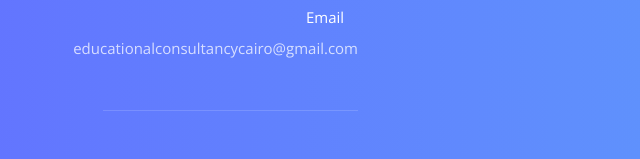
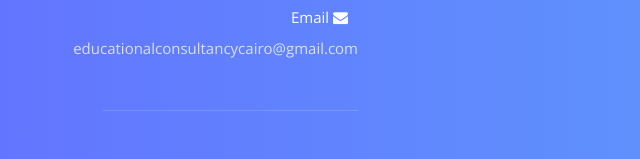
Before and after one commit to cairoec/cairoec.github.io, a plain HTML site: page index.html in a window 1280 px wide. Shown: the part 3932-4091 px from the top of the page, 77-717 px from the left. Drawn offline with nearby package versions, Linux system fonts and the light colour scheme.

Commit message:
Update index.html

```diff
--- a/index.html
+++ b/index.html
@@ -255,7 +255,7 @@
       </div>
       <div class="contact-item">
         <p><span><i class="fa fa-phone"></i> Phone</span> 20-115-380-7157+</p>
-        <p><span><i class="fa envelope"></i> Email</span> educationalconsultancycairo@gmail.com</p>
+        <p><span><i class="fa fa-envelope"></i> Email</span> educationalconsultancycairo@gmail.com</p>
       </div>
           <div class="social">
           <ul>
```
